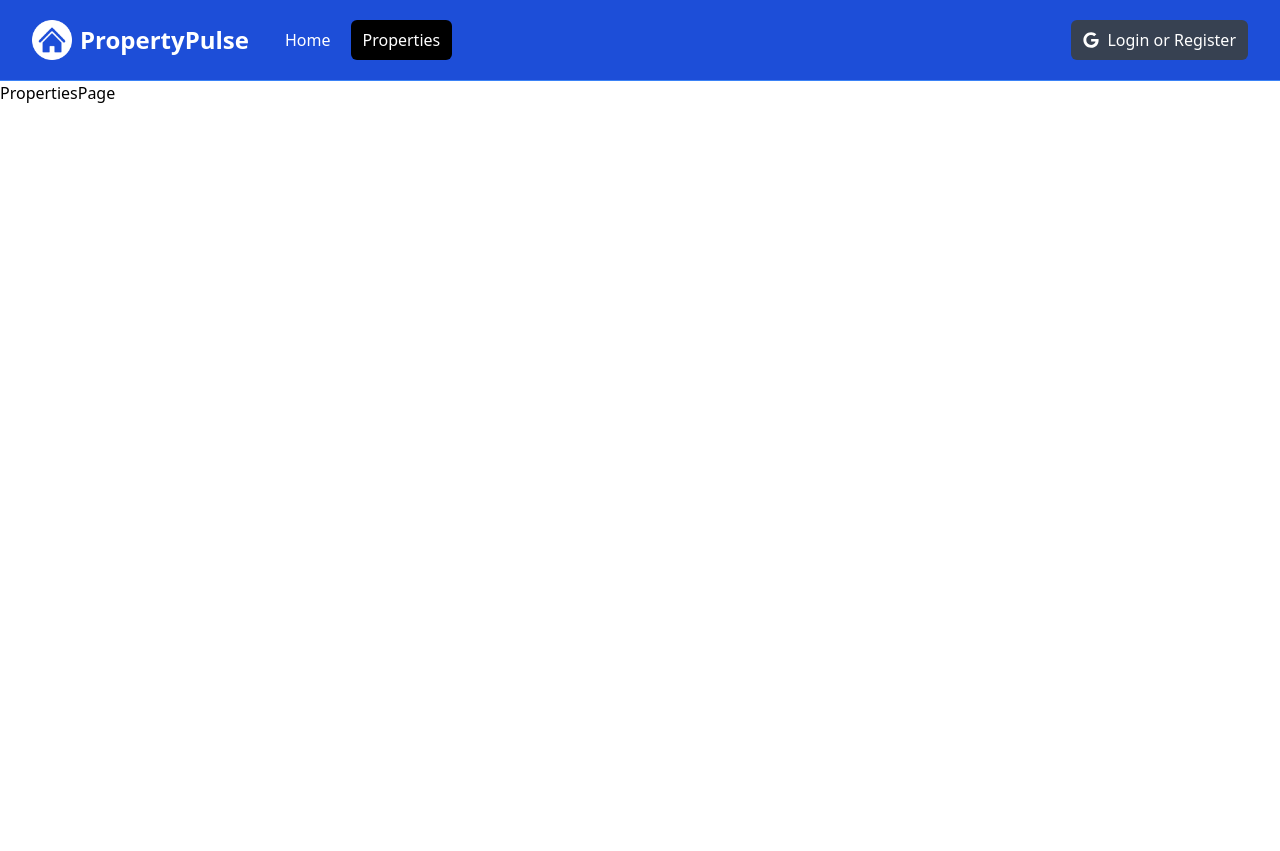
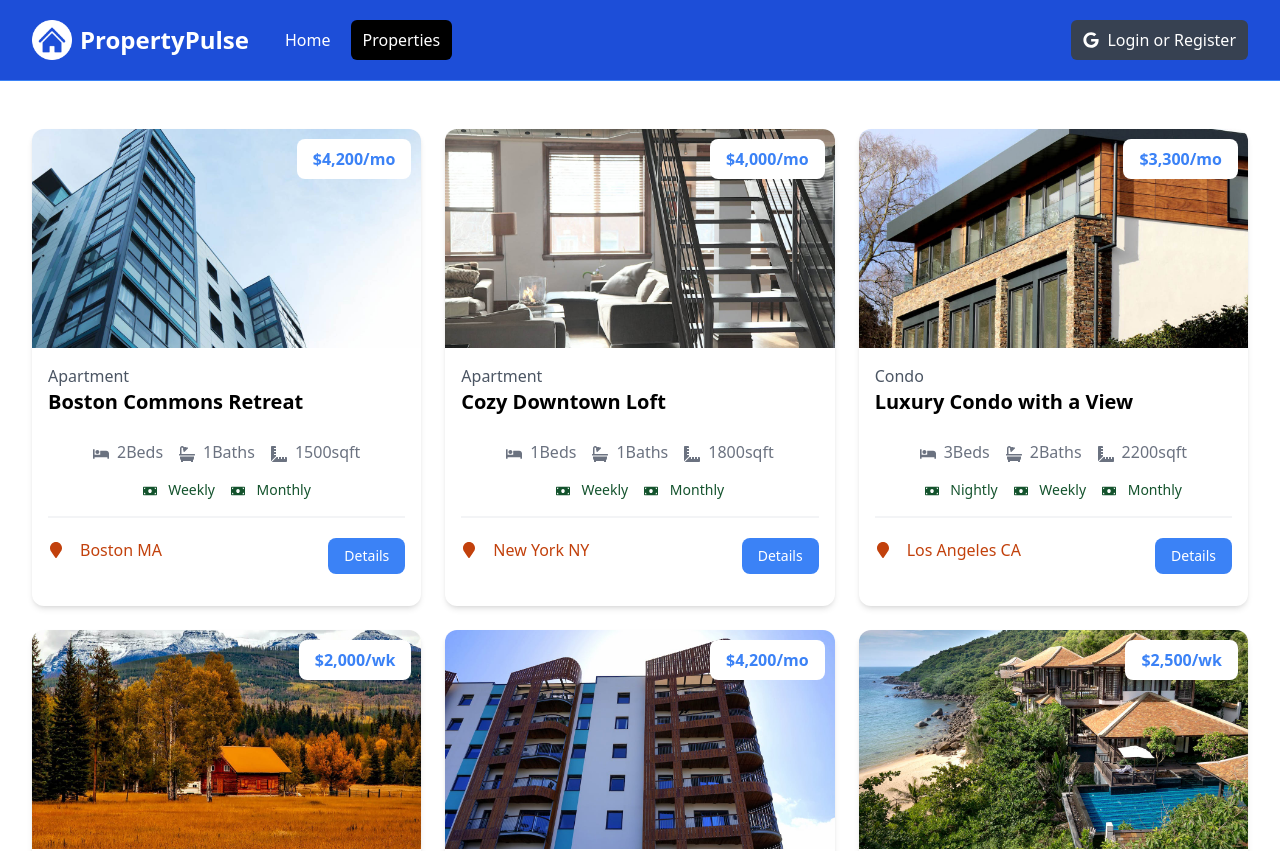
Before and after one commit to MhMahdi94/propery-pulse, a Next.js app: page /properties in a window 1280 px wide. Shown: the top 851 px of the page. Before the commit the page ends 800 px from the top, so only its background shows below. Built offline with nearby package versions, Linux system fonts and the light colour scheme.

Commit message:
add properties page

```diff
--- a/app/layout.jsx
+++ b/app/layout.jsx
@@ -1,6 +1,7 @@
 import React from 'react'
 import '@/assets/styles/global.css';
 import Navbar from '@/components/Navbar/Navbar';
+import Footer from '@/components/Footer/Footer';
 
 export const metadata={
     'title':'Property Pulse',
@@ -13,6 +14,7 @@
         <body>
           <Navbar/>
           <div>{children}</div>
+          <Footer/>
         </body>
     </html>
   )
--- a/app/page.jsx
+++ b/app/page.jsx
@@ -1,4 +1,4 @@
-import Footer from "@/components/Footer/Footer";
+
 import Hero from "@/components/Hero/hero";
 import InfoBoxes from "@/components/InfoBoxes/InfoBoxes";
 
@@ -9,7 +9,7 @@
     <>
       <Hero/>
       <InfoBoxes/>
-      <Footer/>
+
     </>
   );
 };
--- a/app/properties/page.jsx
+++ b/app/properties/page.jsx
@@ -1,8 +1,26 @@
 import React from 'react'
+import properties from '@/properties.json';
+import PropertyCard from '@/components/PropertyCard/PropertyCard';
+const PropertiesPage = () => {
 
-const PropertiesPage = () => {
   return (
-    <div>PropertiesPage</div>
+    <>
+
+      <section className="px-4 py-6">
+      <div className="container-xl lg:container m-auto px-4 py-6">
+        <div className="grid grid-cols-1 md:grid-cols-3 gap-6">
+
+          {properties.length === 0?
+            <div className="">No Data Found</div>
+            :
+            properties.map((property)=>{
+              return <PropertyCard key={property._id} property={property}/>
+            })
+          }
+        </div>
+      </div>
+    </section>
+    </>
   )
 }
 
--- /dev/null
+++ b/components/PropertyCard/PropertyCard.jsx
@@ -0,0 +1,88 @@
+import Image from "next/image";
+import Link from "next/link";
+import React from "react";
+import { FaBath, FaBed, FaMapMarked, FaMapMarker, FaMoneyBill, FaRulerCombined } from "react-icons/fa";
+
+const PropertyCard = ({property}) => {
+    const getRateDisplay=()=>{
+        const {rates}=property;
+        if(rates.monthly){
+            return `${rates.monthly.toLocaleString()}/mo`;
+        }else if(rates.weekly){
+            return `${rates.weekly.toLocaleString()}/wk`;
+        }else if(rates.nightly){
+            return `${rates.nightly.toLocaleString()}/nt`;
+        }
+    }
+  return (
+    <div className="rounded-xl shadow-md relative">
+    <Image
+      src={`/images/properties/${property.images[0]} `}
+      alt=""
+      width={0}
+        height={0}
+        sizes="100vw"
+      className='w-full h-auto rounded-t-xl'
+    />
+
+    <div className="p-4">
+      <div className="text-left md:text-center lg:text-left mb-6">
+        <div className="text-gray-600">{property.type}</div>
+        <h3 className="text-xl font-bold">{property.name}</h3>
+      </div>
+      <h3
+        className="absolute top-[10px] right-[10px] bg-white px-4 py-2 rounded-lg text-blue-500 font-bold text-right md:text-center lg:text-right"
+      >
+        ${ getRateDisplay()}
+      </h3>
+
+      <div className="flex justify-center gap-4 text-gray-500 mb-4">
+        <p>
+            <FaBed className="inline mr-2"/>
+          {/* <i className="fa-solid fa-bed"></i>  */}
+          {property.beds}
+          <span className="md:hidden lg:inline">Beds</span>
+        </p>
+        <p>
+            <FaBath className="inline mr-2"/>
+          {/* <i className="fa-solid fa-bath"></i>  */}
+          {property.baths}
+          <span className="md:hidden lg:inline">Baths</span>
+        </p>
+        <p>
+            <FaRulerCombined className="inline mr-2"/>
+          {/* <i className="fa-solid fa-ruler-combined"></i> */}
+          {property.square_feet}<span className="md:hidden lg:inline">sqft</span>
+        </p>
+      </div>
+
+      <div
+        className="flex justify-center gap-4 text-green-900 text-sm mb-4"
+      >
+        {property.rates.nightly &&<p><FaMoneyBill className="inline mr-2"/> Nightly</p>}
+        {property.rates.weekly &&<p><FaMoneyBill className="inline mr-2"/> Weekly</p>}
+        {property.rates.monthly &&<p><FaMoneyBill className="inline mr-2"/> Monthly</p>}
+
+      </div>
+
+      <div className="border border-gray-100 mb-5"></div>
+
+      <div className="flex flex-col lg:flex-row justify-between mb-4">
+        <div className="flex align-middle gap-2 mb-4 lg:mb-0">
+          <FaMapMarker className="inline mr-2 text-orange-700 mt-1"/>
+          <span className="text-orange-700"> {property.location.city} {property.location.state} </span>
+        </div>
+        <Link
+          href={`/properties/${property._id}`}
+          className="h-[36px] bg-blue-500 hover:bg-blue-600 text-white px-4 py-2 rounded-lg text-center text-sm"
+        >
+          Details
+        </Link>
+      </div>
+    </div>
+  </div>
+
+  );
+};
+
+export default PropertyCard;
```
